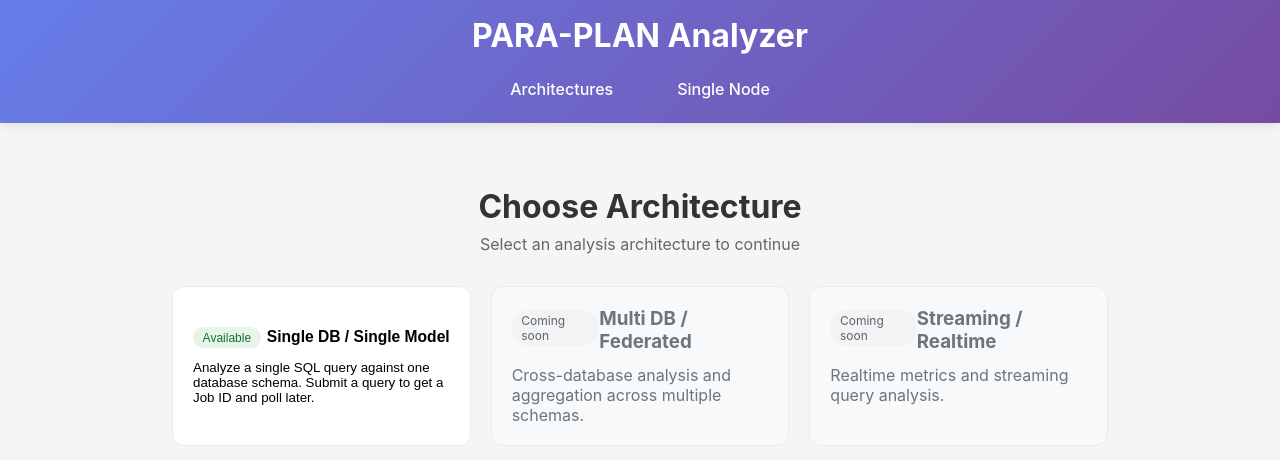
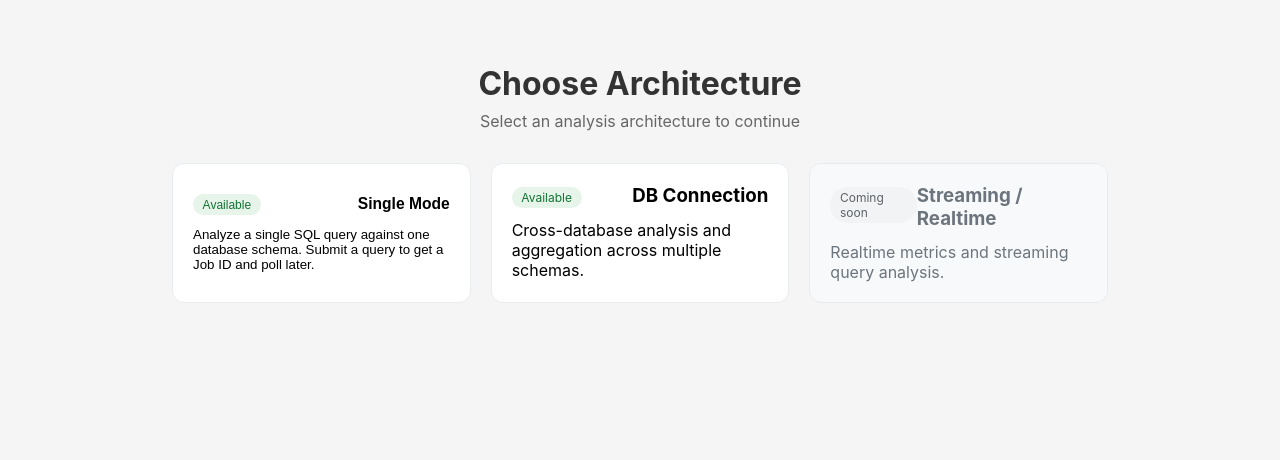
Before and after one commit to arptra/PARA-PLAN, a React (Vite) app in the folder frontend/: page / in a window 1280 px wide. Shown: the top 460 px of the page. Built offline with nearby package versions, Linux system fonts and the light colour scheme.

Commit message:
изменил роуты, наименования

```diff
--- a/frontend/src/App.tsx
+++ b/frontend/src/App.tsx
@@ -3,22 +3,24 @@ import { Routes, Route, Link } from 'react-router-dom';
 import ArchitectureSelect from './pages/ArchitectureSelect/ArchitectureSelect';
 import SqlAnalyzer from './pages/SqlAnalyzer/SqlAnalyzer';
 import styles from './App.module.css';
+import DatabaseConnection from './pages/DatabaseConnection/DatabaseConnection';
 
 function App() {
   return (
     <div className={styles.app}>
-      <header className={styles.header}>
+      {/* <header className={styles.header}>
         <h1 className={styles.title}>PARA-PLAN Analyzer</h1>
         <nav className={styles.nav}>
           <Link to="/" className={styles.navLink}>Architectures</Link>
           <Link to="/single-node" className={styles.navLink}>Single Node</Link>
         </nav>
-      </header>
+      </header> */}
 
       <main className={styles.main}>
         <Routes>
           <Route path="/" element={<ArchitectureSelect />} />
-          <Route path="/single-node" element={<SqlAnalyzer />} />
+          <Route path="/single" element={<SqlAnalyzer />} />
+          <Route path="/database" element={<DatabaseConnection />} />
         </Routes>
       </main>
     </div>
--- a/frontend/src/pages/ArchitectureSelect/ArchitectureSelect.tsx
+++ b/frontend/src/pages/ArchitectureSelect/ArchitectureSelect.tsx
@@ -11,20 +11,21 @@ const ArchitectureSelect: React.FC = () => {
       <p className={styles.subtitle}>Select an analysis architecture to continue</p>
 
       <div className={styles.grid}>
-        <button className={styles.card} onClick={() => navigate('/single-node')}>
+        <button className={styles.card} onClick={() => navigate('/single')}>
           <div className={styles.cardHeader}>
             <span className={styles.badge}>Available</span>
-            <h3>Single DB / Single Model</h3>
+            <h3>Single Mode</h3>
           </div>
           <p>
             Analyze a single SQL query against one database schema. Submit a query to get a Job ID and poll later.
           </p>
         </button>
 
-        <div className={styles.cardDisabled}>
+        <div className={styles.card} onClick={() => navigate('/database')}>
           <div className={styles.cardHeader}>
-            <span className={styles.badgeDisabled}>Coming soon</span>
-            <h3>Multi DB / Federated</h3>
+          <span className={styles.badge}>Available</span>
+            {/* <span className={styles.badgeDisabled}>Coming soon</span> */}
+            <h3>DB Connection</h3>
           </div>
           <p>Cross-database analysis and aggregation across multiple schemas.</p>
         </div>
```
